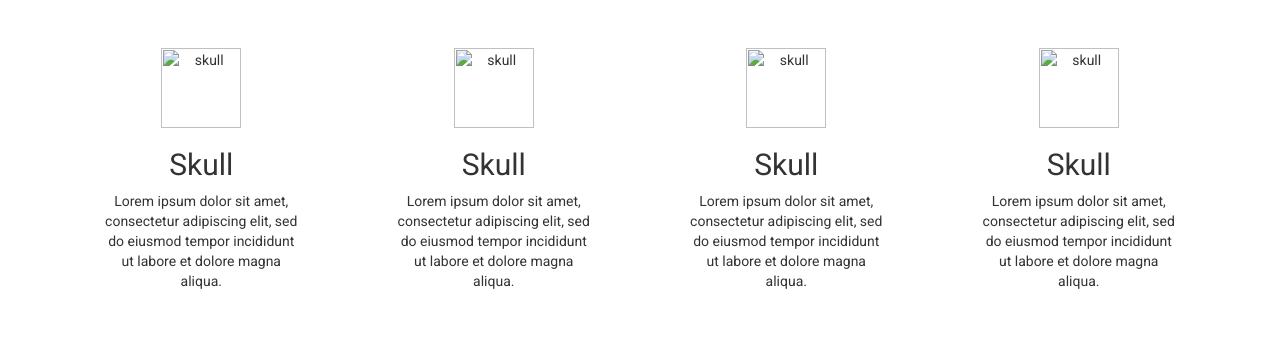
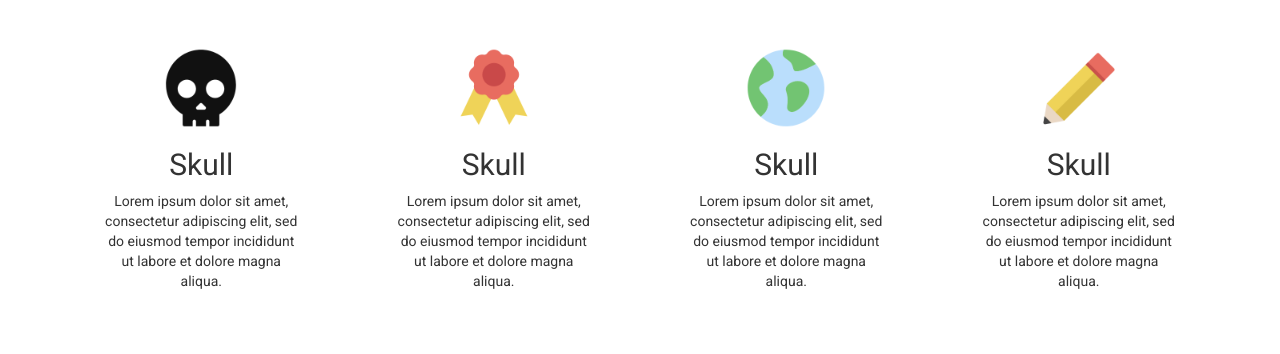
Before and after one commit to american0/IAE-workshop, a plain HTML site: page index.html in a window 1280 px wide. Shown: the part 486-840 px from the top of the page. Drawn offline with nearby package versions, Linux system fonts and the light colour scheme; a script that the page names is missing.

Commit message:
Add files via upload

```diff
--- a/index.html
+++ b/index.html
@@ -20,25 +20,25 @@
     <div class="row">
 
     <div class="card col-xs-12 col-md-6 col-lg-3 text-center">
-      <img src="images/1x/skull-2.png" alt="skull" class="familia">
+      <img src="skull-2.png" alt="skull" class="familia">
       <h2>Skull</h2>
       <p>Lorem ipsum dolor sit amet, consectetur adipiscing elit, sed do eiusmod tempor incididunt ut labore et dolore magna aliqua. </p>
     </div>
 
     <div class="card col-xs-12 col-md-6 col-lg-3 text-center">
-      <img src="images/1x/award-48.png" alt="skull" class="familia">
+      <img src="award-48.png" alt="skull" class="familia">
       <h2>Skull</h2>
       <p>Lorem ipsum dolor sit amet, consectetur adipiscing elit, sed do eiusmod tempor incididunt ut labore et dolore magna aliqua. </p>
     </div>
 
     <div class="card col-xs-12 col-md-6 col-lg-3 text-center">
-      <img src="images/1x/world.png" alt="skull" class="familia">
+      <img src="world.png" alt="skull" class="familia">
       <h2>Skull</h2>
       <p>Lorem ipsum dolor sit amet, consectetur adipiscing elit, sed do eiusmod tempor incididunt ut labore et dolore magna aliqua. </p>
     </div>
 
     <div class="card col-xs-12 col-md-6 col-lg-3 text-center">
-      <img src="images/1x/pencil.png" alt="skull" class="familia">
+      <img src="pencil.png" alt="skull" class="familia">
       <h2>Skull</h2>
       <p>Lorem ipsum dolor sit amet, consectetur adipiscing elit, sed do eiusmod tempor incididunt ut labore et dolore magna aliqua. </p>
     </div>
```
